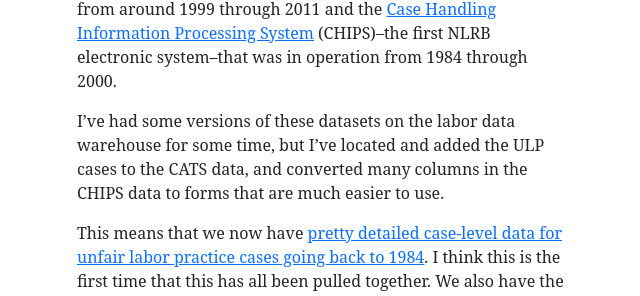
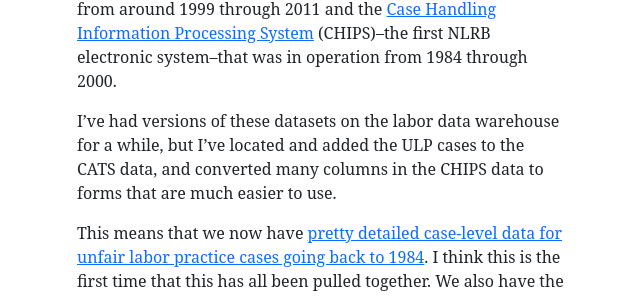
Before and after one commit to labordata/labordata.github.io, a Jekyll site: the page built from _posts/2023-02-01-39-years-of-ulp.md, in a window 1280 px wide. Shown: the part 442-738 px from the top of the page, without its empty margins (319-959 px from the left). Built offline with Jekyll 4.4.1, drawn with Linux system fonts in a browser that asks for light colours.

Commit message:
phrasing

```diff
--- a/_posts/2023-02-01-39-years-of-ulp.md
+++ b/_posts/2023-02-01-39-years-of-ulp.md
@@ -17,8 +17,8 @@ Processing System](https://labordata.bunkum.us/chips) (CHIPS)--the
 first NLRB electronic system--that was in operation from 1984 through
 2000.
 
-I've had some versions of these datasets on the labor data warehouse
-for some time, but I've located and added the ULP cases to the CATS
+I've had versions of these datasets on the labor data warehouse
+for a while, but I've located and added the ULP cases to the CATS
 data, and converted many columns in the CHIPS data to forms that are
 much easier to use.
 
```
